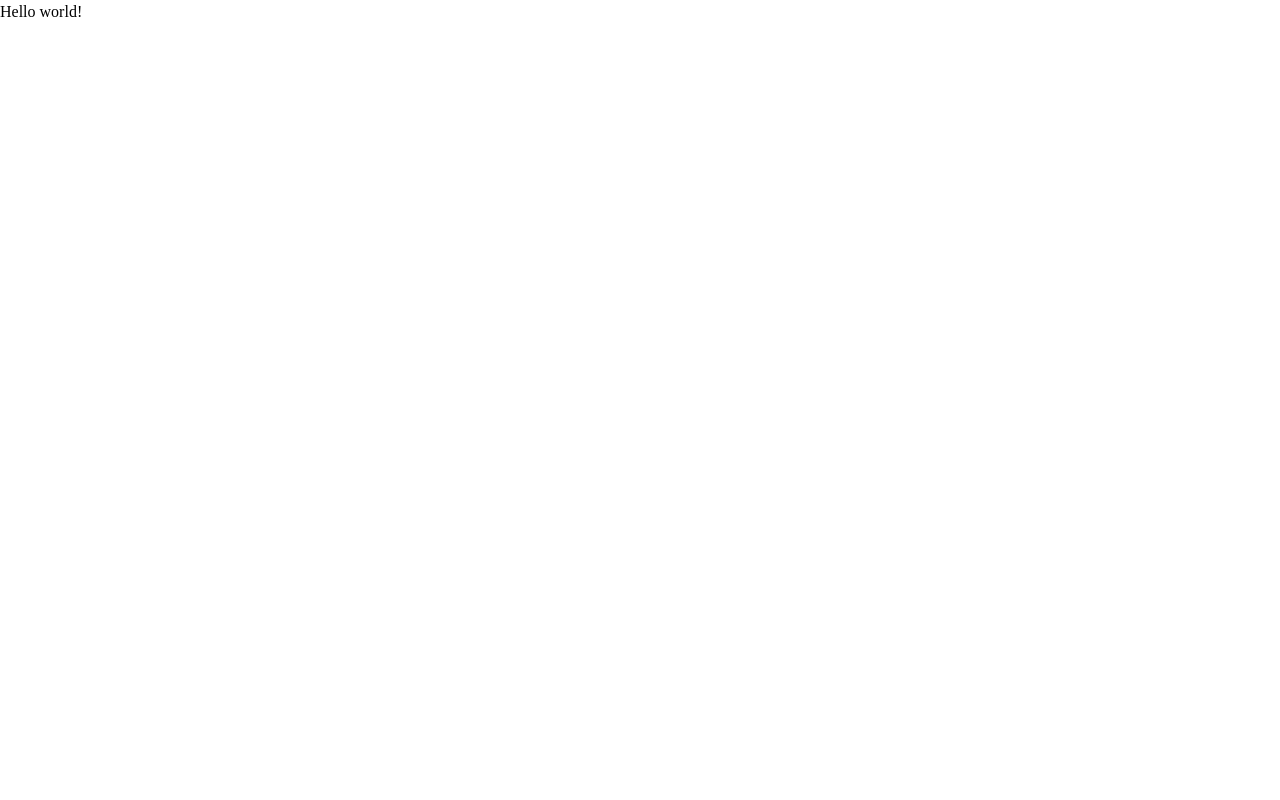
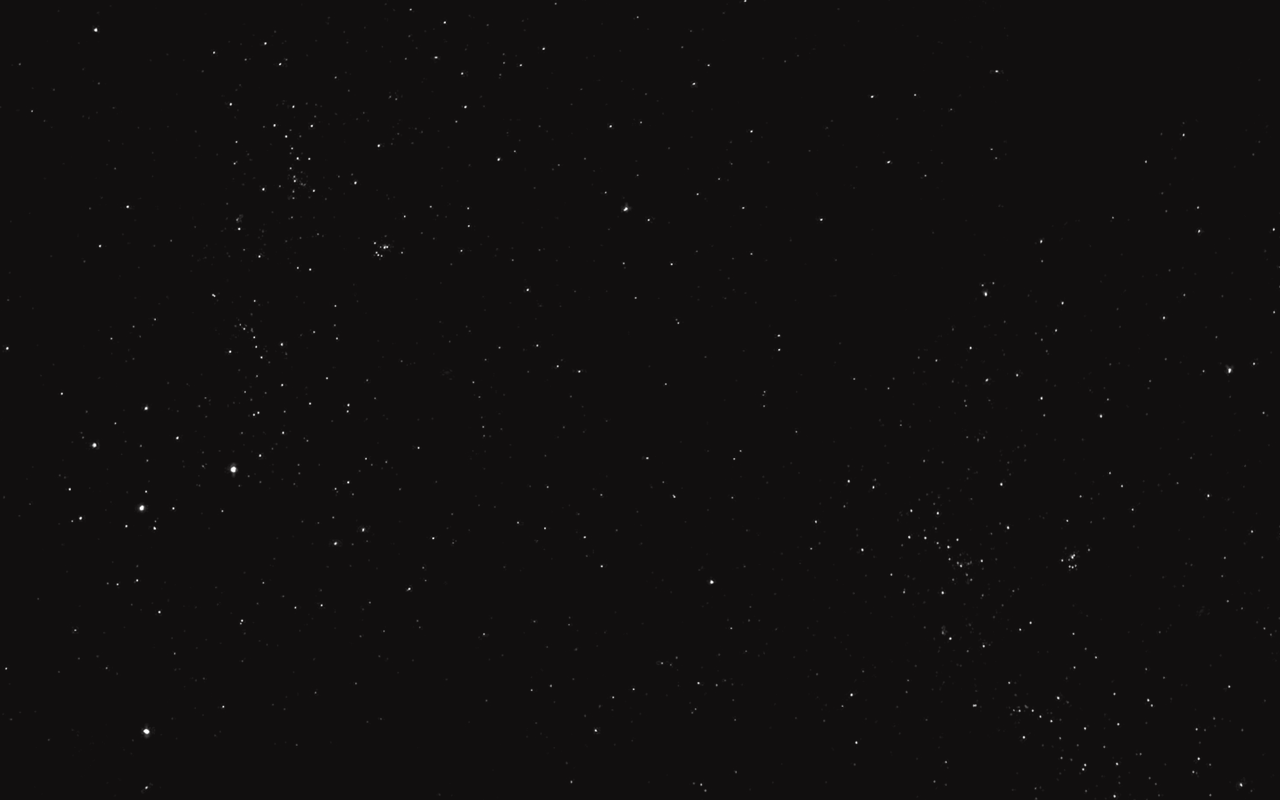
Before and after one commit to hermes-garcia/coming-soon, a React (Vite) app: page / in a window 1280 px wide. Built offline with nearby package versions, Linux system fonts and the light colour scheme.

Commit message:
Add wrapper and stars background

```diff
--- a/src/ComingSoonApp.jsx
+++ b/src/ComingSoonApp.jsx
@@ -1,9 +1,10 @@
 import React from 'react';
-
+import styles from './ComingSoonApp.module.css';
 const ComingSoonApp = () => {
   return (
-    <div>
-      Hello world!
+    <div className={styles.wrapper}>
+      <div className={styles.twinkling}></div>
+      <div className={styles.clouds}></div>
     </div>
   );
 };
--- /dev/null
+++ b/src/ComingSoonApp.module.css
@@ -0,0 +1,18 @@
+.wrapper {
+  background: #110f0f;
+  width: 100dvmax;
+  height: 100dvmin;
+}
+
+.twinkling, .clouds {
+  position: fixed;
+  top: 0;
+  left: 0;
+  right: 0;
+  bottom: 0;
+  z-index: 2;
+}
+
+.twinkling {
+  background: transparent url('./assets/stars.png') repeat top center;
+}
--- a/src/main.jsx
+++ b/src/main.jsx
@@ -2,7 +2,6 @@ import React from 'react';
 import ReactDOM from 'react-dom/client';
 import ComingSoonApp from './ComingSoonApp';
 import './reset.css';
-import './styles.css';
 
 ReactDOM.createRoot(document.getElementById('root')).render(
   <React.StrictMode>
--- a/src/reset.css
+++ b/src/reset.css
@@ -17,6 +17,9 @@ body,
 body {
     line-height: 1.5;
     -webkit-font-smoothing: antialiased;
+    margin: 0;
+    padding: 0;
+    overflow: hidden;
 }
 
 img,
```
Also changed, not shown: src/assets/stars.png (added), src/styles.css (deleted).
